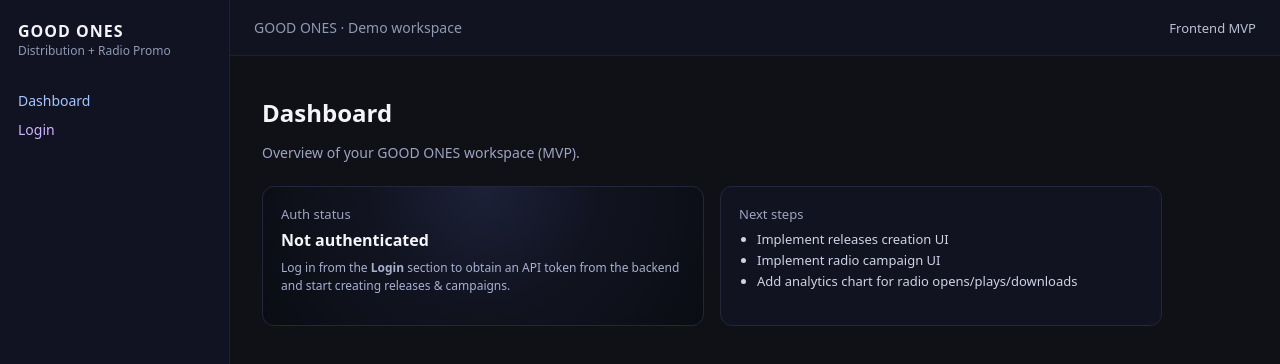
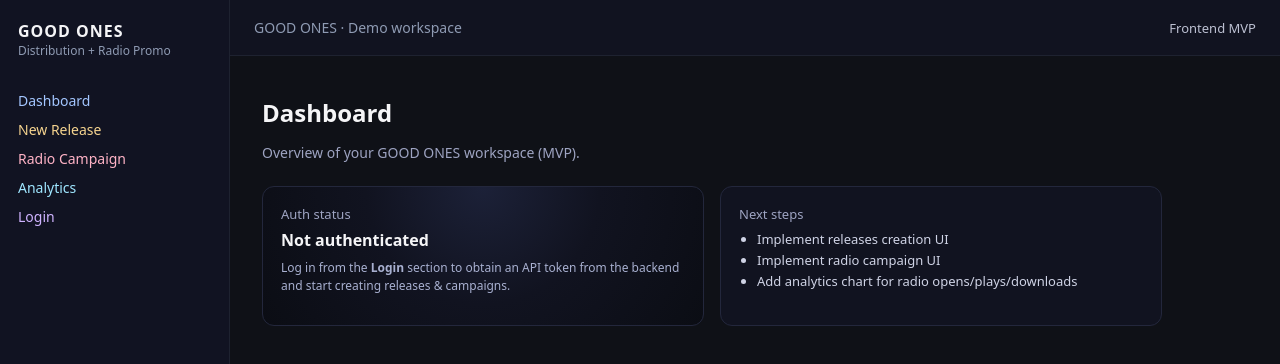
Before and after one commit to danilodurante/goodones-platform, a Next.js app in the folder frontend/: page / in a window 1280 px wide. Shown: the top 364 px of the page. Built offline with nearby package versions, Linux system fonts and the light colour scheme.

Commit message:
Update layout.tsx

```diff
--- a/frontend/app/layout.tsx
+++ b/frontend/app/layout.tsx
@@ -51,16 +51,25 @@ export default function RootLayout({
     fontSize: 14,
   }}
 >
-              <a
-                href="/"
-                style={{ color: "#a3c6ff", textDecoration: "none" }}
-              >
+  <a href="/" style={{ color: "#a3c6ff", textDecoration: "none" }}>
     Dashboard
   </a>
+  <a href="/releases/new" style={{ color: "#f6d48f", textDecoration: "none" }}>
+    New Release
+  </a>
   <a
-                href="/login"
-                style={{ color: "#cfb3ff", textDecoration: "none" }}
+    href="/radio-campaigns/new"
+    style={{ color: "#ffb3c6", textDecoration: "none" }}
   >
+    Radio Campaign
+  </a>
+  <a
+    href="/analytics/demo-release"
+    style={{ color: "#9fe6ff", textDecoration: "none" }}
+  >
+    Analytics
+  </a>
+  <a href="/login" style={{ color: "#cfb3ff", textDecoration: "none" }}>
     Login
   </a>
 </nav>
```
Lines whose indentation alone changed are shown as unchanged.
